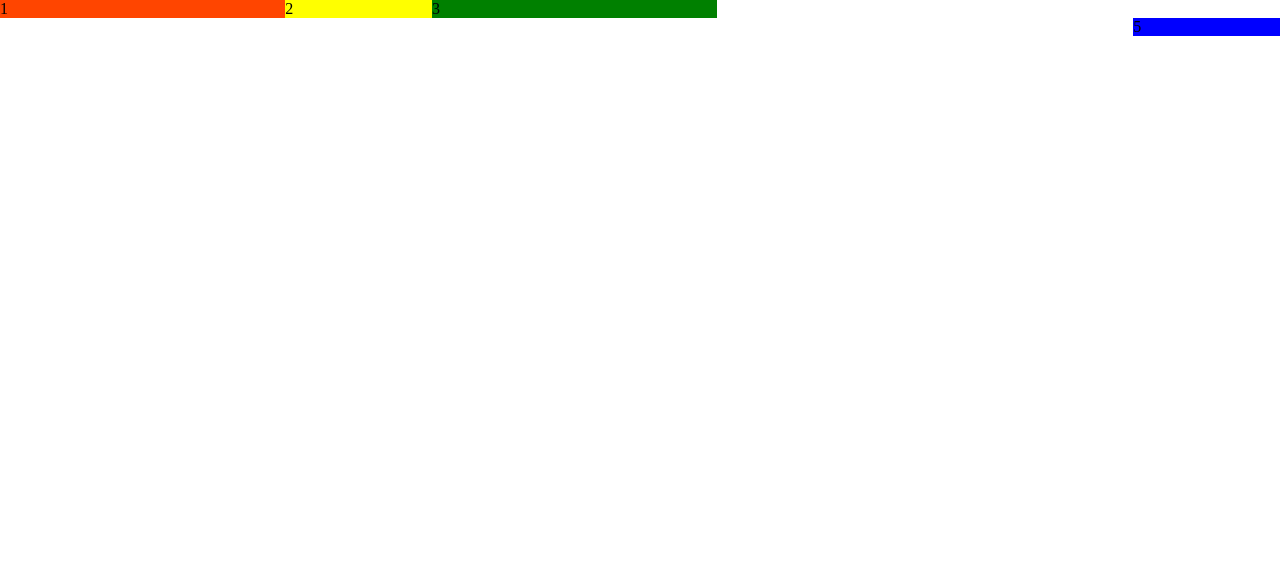
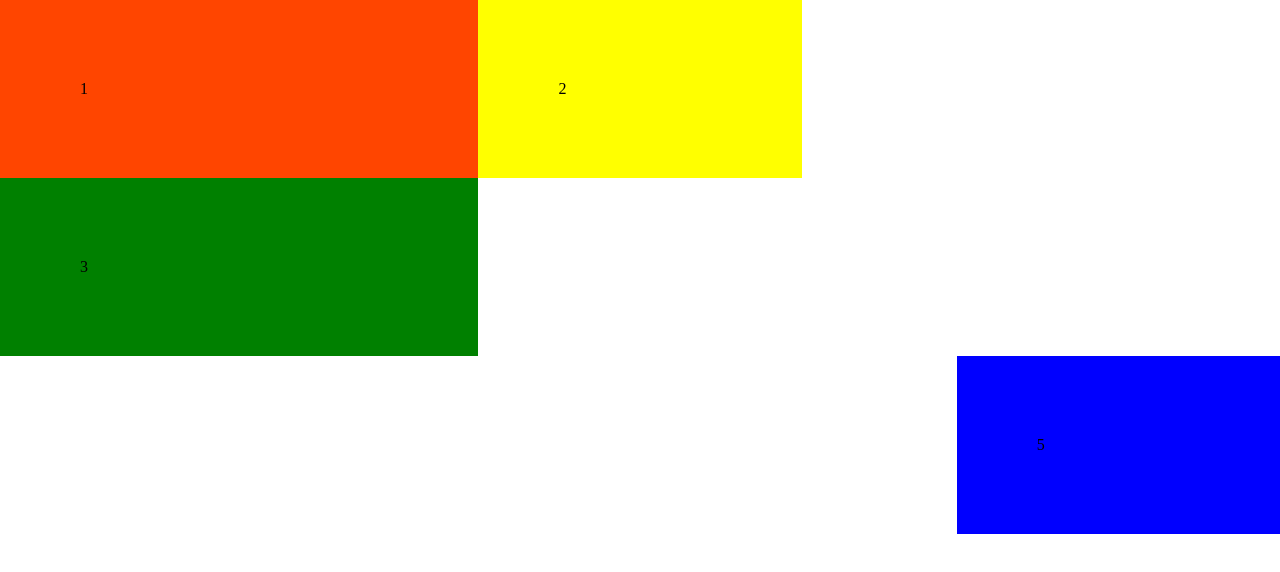
Before and after one commit to Oluwa-bunmi/Zuri-Layout, a plain HTML site: page grid.html in a window 1280 px wide. Drawn offline with Linux system fonts and the light colour scheme.

Commit message:
confusion

```diff
--- a/style.css
+++ b/style.css
@@ -8,11 +8,11 @@
 } */
 main{
     display: grid;
-    grid-template-areas: 'first first second third third forth forth';
+    grid-template-areas: 'first first second' 'third third forth ';
 }
-/* main > div {
-
-} */
+main > div {
+padding: 80px;
+}
 main div:first-child{
     background-color: orangered;
     grid-area: first;
```
